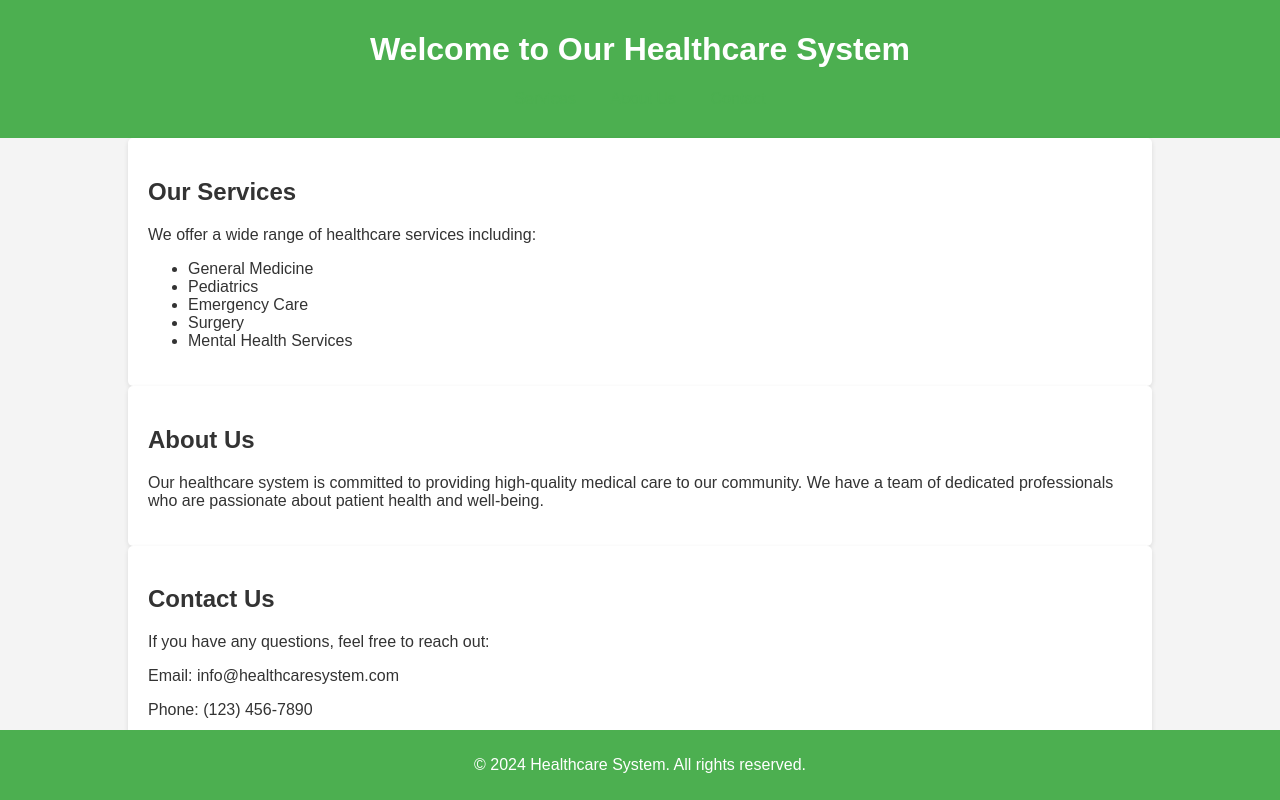
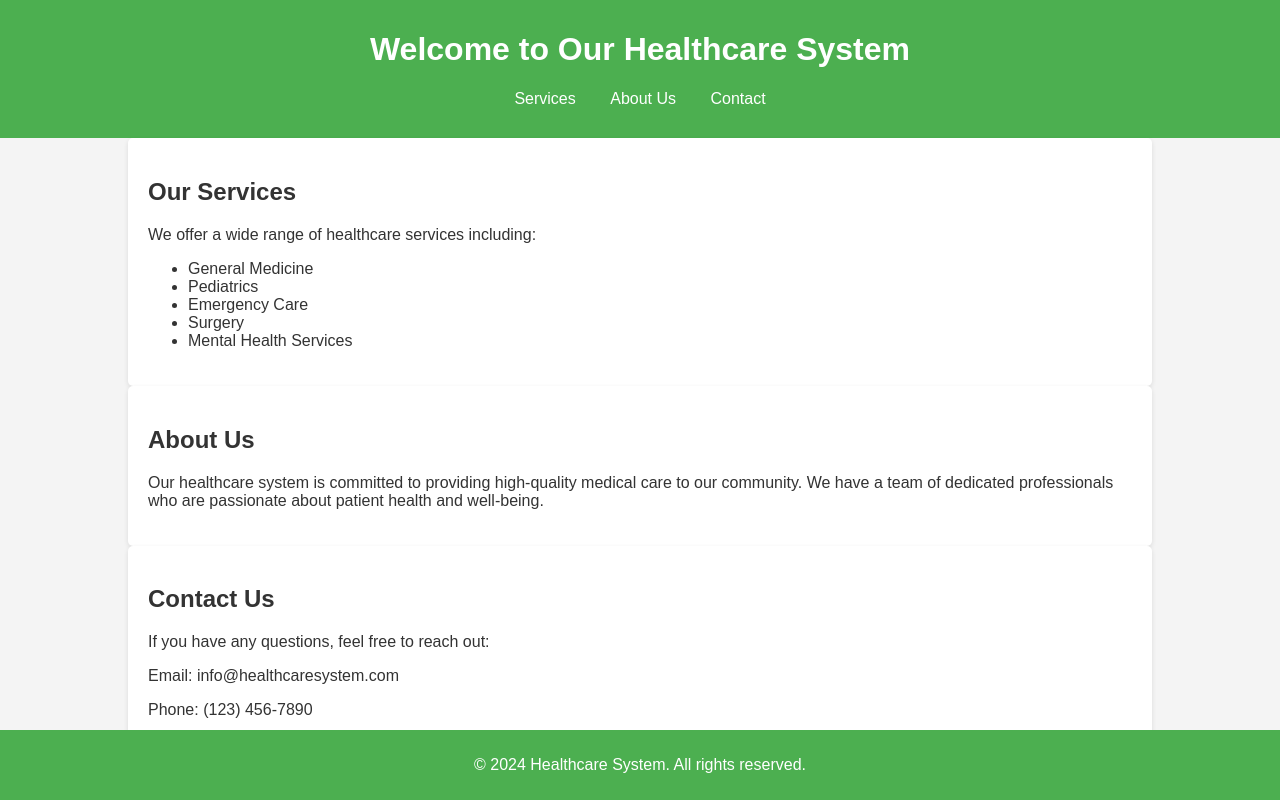
Before and after one commit to MAKOKHA-KWEYU-SADIKI/HealthCare-System, a plain HTML site: page index.html in a window 1280 px wide. Drawn offline with Linux system fonts and the light colour scheme.

Commit message:
iontroduction to frontend

```diff
--- a/index.html
+++ b/index.html
@@ -24,7 +24,7 @@
         nav a {
             margin: 0 15px;
             text-decoration: none;
-            color: #4CAF50;
+            color:white;
         }
         section {
             padding: 20px;
```
